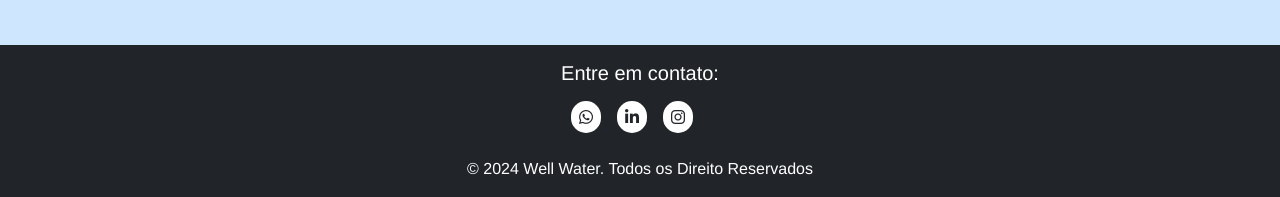
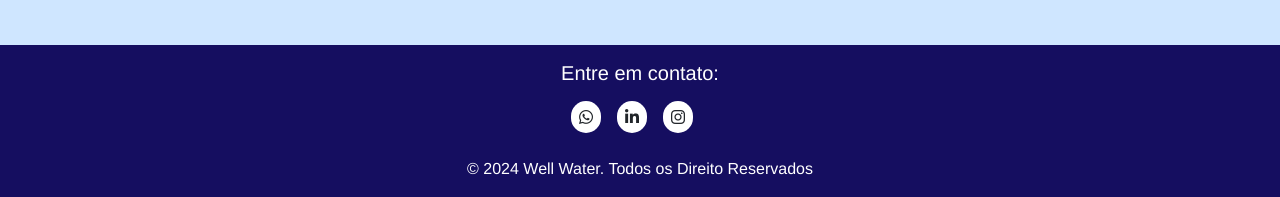
Before and after one commit to Adriano047/well-water, a plain HTML site: page index.html in a window 1280 px wide. Shown: the part 2303-2500 px from the top of the page. Drawn offline with Linux system fonts and the light colour scheme.

Commit message:
Alterado cor do footer

```diff
--- a/index.html
+++ b/index.html
@@ -240,7 +240,7 @@
         </section>
     </main>
 
-    <footer class="bg-dark d-flex flex-column align-items-center">
+    <footer id="rodape" class="d-flex flex-column align-items-center">
         <h5 class="mt-3">Entre em contato:</h5>
         <div class="d-flex social-icons mt-2 mb-3 ">
             <i class="text-body bg-white me-3 px-2 py-2 rounded-4 fa-brands fa-whatsapp"></i>
```
